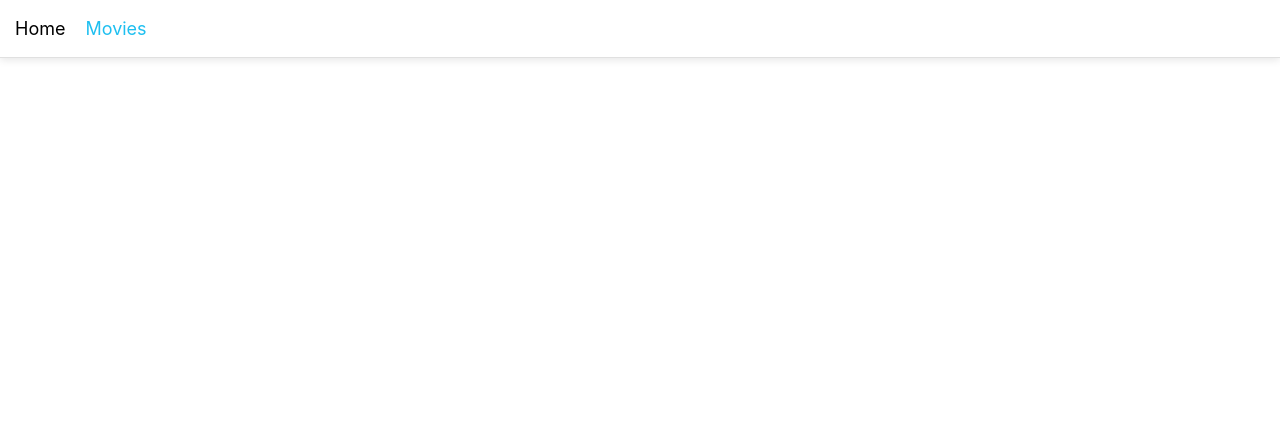
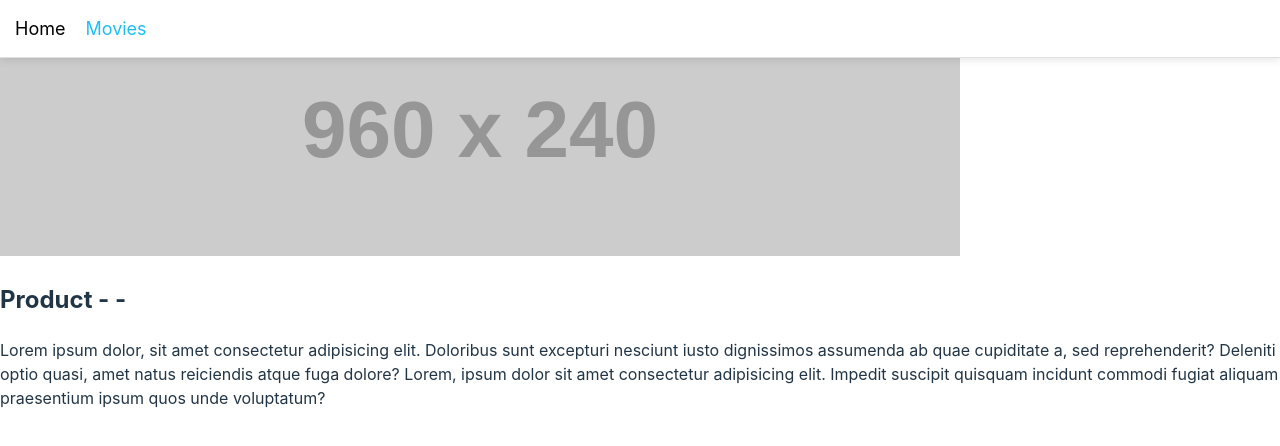
Before and after one commit to Keytarina/goit-react-hw-05, a React (Vite) app: page /movies/1 in a window 1280 px wide. Shown: the top 446 px of the page. Built offline with nearby package versions, Linux system fonts and the light colour scheme; no server answers.

Commit message:
Create vercel.json and add searchParams in Form component

```diff
--- a/src/components/MovieList/MovieList.jsx
+++ b/src/components/MovieList/MovieList.jsx
@@ -5,12 +5,11 @@ import css from "./MovieList.module.css";
 
 export default function MovieList({ movies }) {
 	return (
-		<div>
 		<ul className={css.movie_list}>
 			{movies.map(({ id, backdrop_path, title, poster_path }) => (
 				<li key={id} className={css.movie_item}>
 					<Link
-							to={`/movies/${id}`}
+						to={`movies/${id}`}
 						href={backdrop_path}
 						target="_blank"
 						rel="noreferrer noopener"
@@ -29,6 +28,5 @@ export default function MovieList({ movies }) {
 				</li>
 			))}
 		</ul>
-		</div>
 	);
 }
--- a/src/components/SearchForm/SearchForm.jsx
+++ b/src/components/SearchForm/SearchForm.jsx
@@ -1,14 +1,17 @@
 import { useEffect, useState } from "react";
+import { useSearchParams } from "react-router-dom";
 import { toast } from "react-toastify";
 import "react-toastify/dist/ReactToastify.css";
 
 // import css from "./SearchForm.module.css";
 
-export default function SearchForm({ onSearch }) {
+export default function SearchForm() {
+	const [searchParams, setSearchParams] = useSearchParams();
+	const search = searchParams.get("searchQuery") ?? "";
+
 	const handleSubmit = (evt) => {
 		evt.preventDefault();
 		const form = evt.target;
-		const topic = form.elements.topic.value;
 
 		// Якщо текстове поле порожнє, виводимо повідомлення і припиняємо виконання функції
 		if (form.elements.topic.value.trim() === "") {
@@ -23,16 +26,14 @@ export default function SearchForm({ onSearch }) {
 			});
 			return;
 		}
-
-		// У протилежному випадку викликаємо пропс і передаємо йому значення поля
-		onSearch(topic);
+		setSearchParams({ searchQuery: form.elements.searchQuery.value });
 		form.reset();
 	};
 
 	return (
 		<div>
 			<form onSubmit={handleSubmit}>
-				<input type="text" name="topic" />
+				<input type="text" name="searchQuery" />
 				<button type="submit">Search</button>
 			</form>
 		</div>
--- a/src/pages/MovieDetailsPage/MovieDetailsPage.jsx
+++ b/src/pages/MovieDetailsPage/MovieDetailsPage.jsx
@@ -1,5 +1,31 @@
+import { useParams } from "react-router-dom";
+import { fetchMovie } from "../../services/apiServices";
+
 // import css from "./MovieDetailsPage.module.css";
 
 export default function MovieDetailsPage() {
-	return <div>MovieDetailsPage</div>;
+	const { id } = useParams();
+	const movieDetails = fetchMovie(id);
+	console.log(movieDetails);
+
+	return (
+		<main>
+			<p></p>
+			<p></p>
+			<img src="https://via.placeholder.com/960x240" alt="" />
+			<div>
+				<h2>
+					Product - {movieDetails.name} - {id}
+				</h2>
+				<p>
+					Lorem ipsum dolor, sit amet consectetur adipisicing elit. Doloribus
+					sunt excepturi nesciunt iusto dignissimos assumenda ab quae cupiditate
+					a, sed reprehenderit? Deleniti optio quasi, amet natus reiciendis
+					atque fuga dolore? Lorem, ipsum dolor sit amet consectetur adipisicing
+					elit. Impedit suscipit quisquam incidunt commodi fugiat aliquam
+					praesentium ipsum quos unde voluptatum?
+				</p>
+			</div>
+		</main>
+	);
 }
--- a/src/pages/MoviesPage/MoviesPage.jsx
+++ b/src/pages/MoviesPage/MoviesPage.jsx
@@ -1,7 +1,7 @@
 import { useEffect, useState } from "react";
 import { toast } from "react-toastify";
 
-import { fetchMovie } from "../../services/apiServices";
+import { fetchSearchMovie } from "../../services/apiServices";
 
 import Loading from "../../components/Loading/Loading";
 import MovieList from "../../components/MovieList/MovieList";
@@ -37,7 +37,7 @@ export default function MoviesPage() {
 	const handleSearch = async (topic) => {
 		try {
 			setIsLoading(true);
-			const response = await fetchMovie(topic);
+			const response = await fetchSearchMovie(topic);
 			setMovies(response.data.results);
 			if (!response.results.length) {
 				return toast.error("Please enter search term!");
@@ -52,7 +52,7 @@ export default function MoviesPage() {
 	return (
 		<div className={css.moviesPage}>
 			{isLoading && <Loading />}
-			<SearchForm onSearch={handleSearch} />
+			<SearchForm />
 			<MovieList movies={movies} />
 		</div>
 	);
--- a/src/services/apiServices.js
+++ b/src/services/apiServices.js
@@ -7,6 +7,9 @@ const options = {
 	},
 };
 
+//Унікальний ключ доступу до Themoviedb.org API
+const KEY = "bf61ea45dc8fabc6d689f00f6f670b18";
+
 //Функція, що фетчить список популярних фільмів (для сторінки Home)
 export const fetchTrendingMovies = async () => {
 	const url = "https://api.themoviedb.org/3/trending/movie/day?language=en-US";
@@ -15,11 +18,22 @@ export const fetchTrendingMovies = async () => {
 };
 
 //Функція, що фетчить інформацію про конкретный фільм (для сторінки MovieDetails)
+// export const fetchMovie = async (movieId) => {
+// 	const url = `https://api.themoviedb.org/3//movie/${movieId}`;
+
+// 	const response = await axios.get(url, options);
+// 	return response;
+// };
+
+//Функція, що фетчить інформацію про конкретный фільм (для сторінки MovieDetails)
 export const fetchMovie = async (movieId) => {
-	const url = `https://api.themoviedb.org/3//movie/${movieId}`;
-
-	const response = await axios.get(url, options);
-	return response;
+	axios.defaults.baseURL = "https://api.themoviedb.org/3/movie";
+	const { data } = await axios(`${movieId}`, {
+		params: {
+			api_key: KEY,
+		},
+	});
+	return data;
 };
 
 export const fetchSearchMovie = async () => {
```
Also changed, not shown: vercel.json (added). Lines whose indentation alone changed are shown as unchanged.
